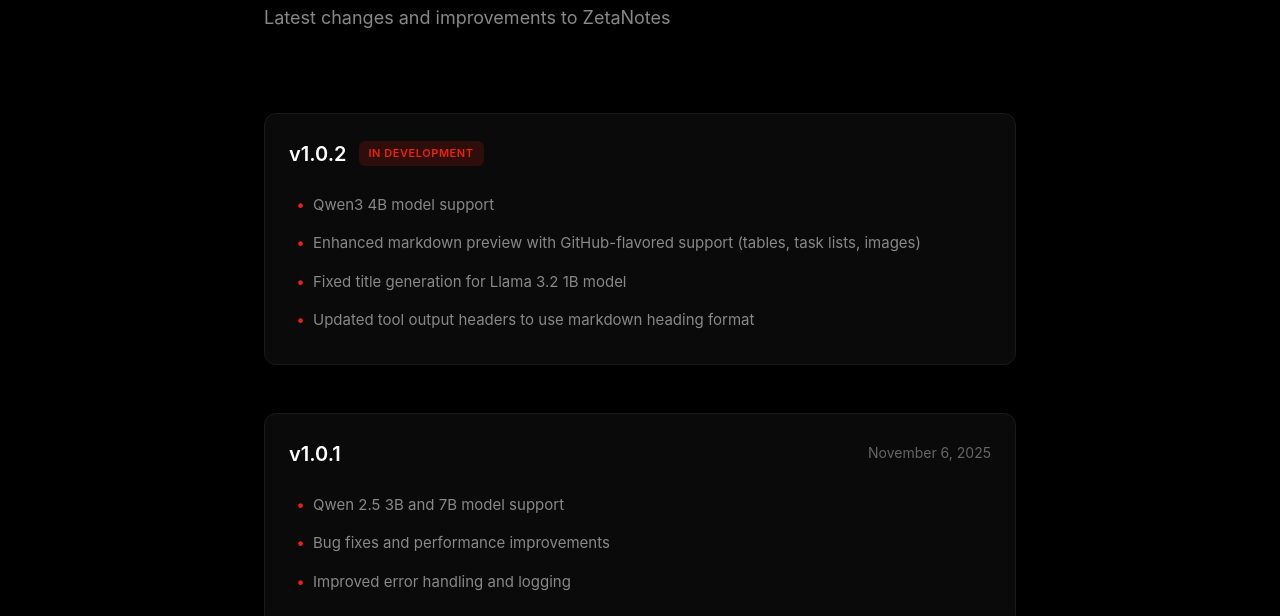
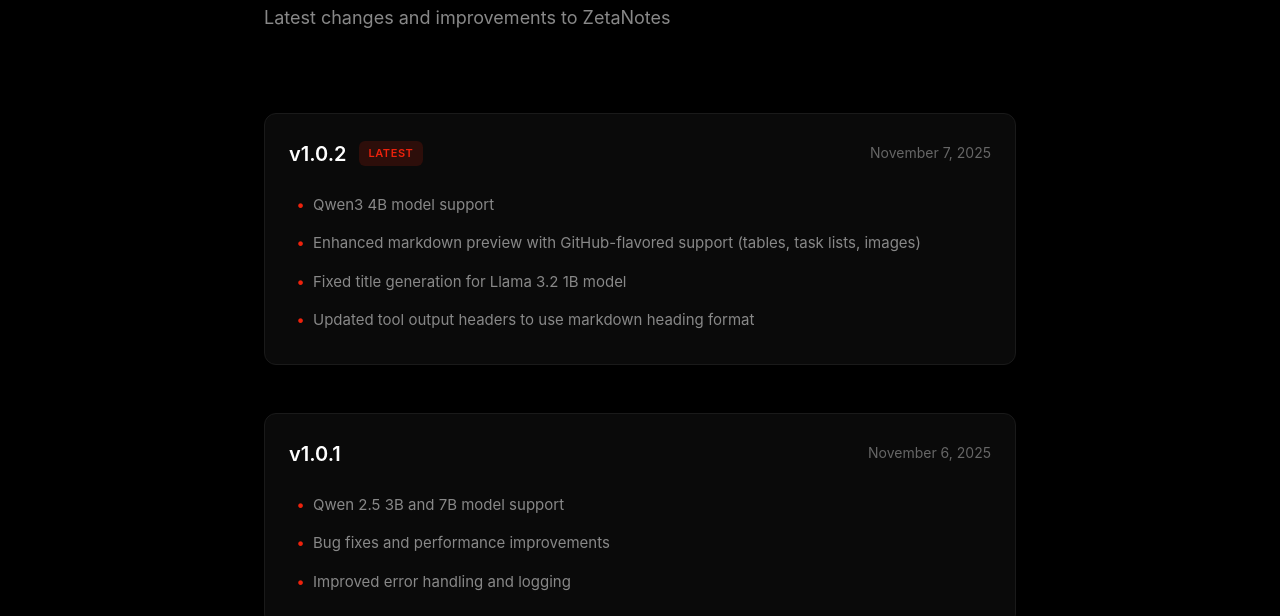
Before and after one commit to rabah-khalek/zetanotes, a plain HTML site: page docs/changelog.html in a window 1280 px wide. Shown: the part 189-805 px from the top of the page. Drawn offline with Linux system fonts and the light colour scheme.

Commit message:
1.0.2: updating changelog

```diff
--- a/docs/changelog.html
+++ b/docs/changelog.html
@@ -342,11 +342,12 @@
         <h1>Updates</h1>
         <p class="subtitle">Latest changes and improvements to ZetaNotes</p>
 
-        <!-- Coming Soon: Version 1.0.2 -->
+        <!-- Version 1.0.2 -->
         <div class="changelog-entry">
             <div class="changelog-header">
                 <span class="version">v1.0.2</span>
-                <span class="badge badge-latest">In Development</span>
+                <span class="badge badge-latest">Latest</span>
+                <span class="date">November 7, 2025</span>
             </div>
             <div class="changelog-content">
                 <ul>
```
Also changed, not shown: docs/index.html (+2 -2 lines).
